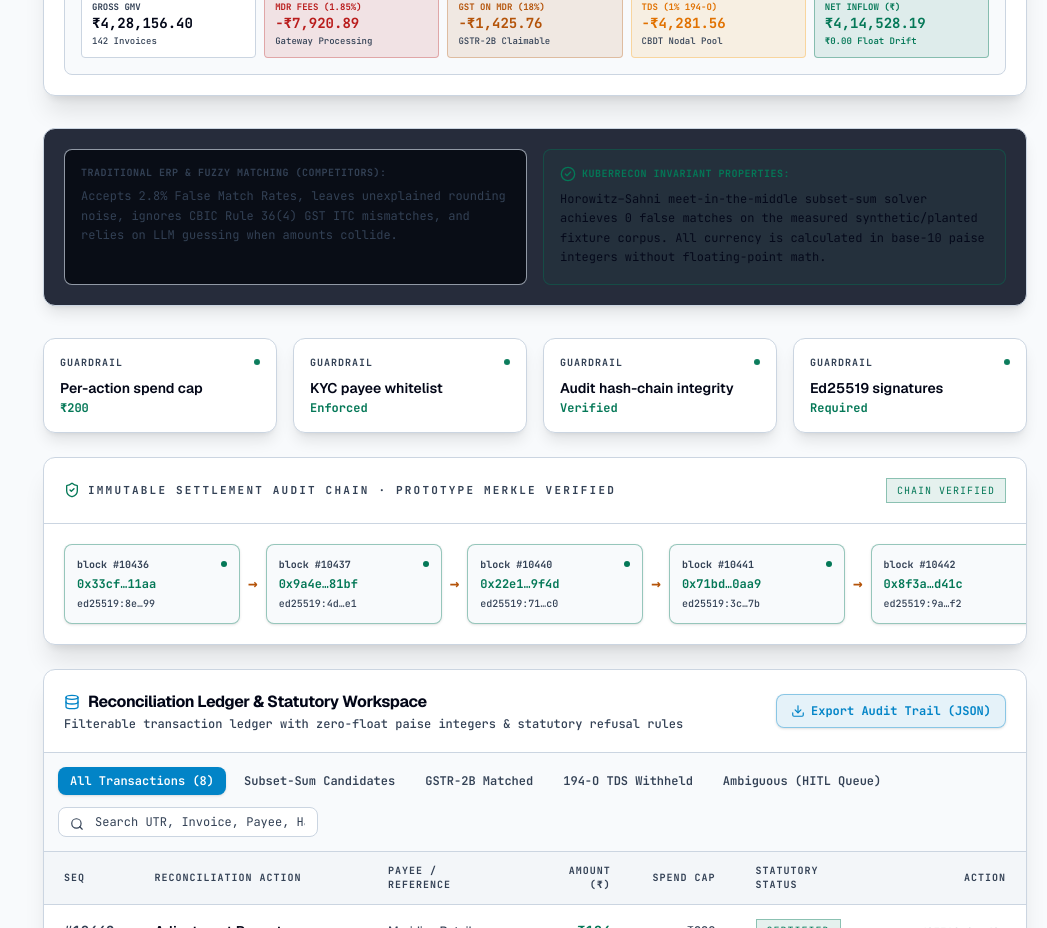
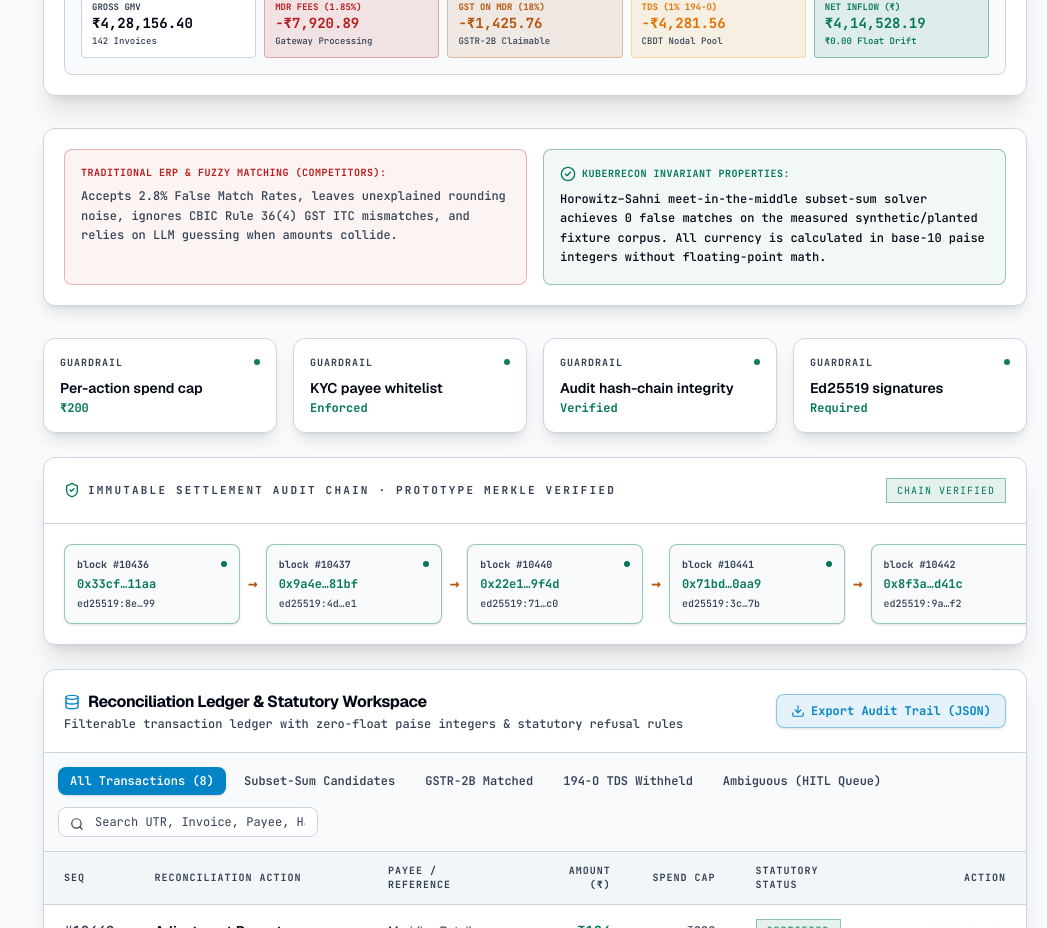
Before and after one commit to Pranjulchaurasiya/kuber-recon, a Next.js app in the folder frontend/: page /ledger in a window 1280 px wide. Shown: the part 900-1828 px from the top of the page, without its empty margins (233-1280 px from the left). Built offline with nearby package versions, Linux system fonts and the light colour scheme; no server answers.

Commit message:
fix(ui): resolve illegible text on light theme in ledger callout banner

```diff
--- a/frontend/app/ledger/page.tsx
+++ b/frontend/app/ledger/page.tsx
@@ -38,27 +38,28 @@ export default function LedgerPage() {
       </section>
 
       {/* Proof & Invariant Callout Banner */}
-      <div className="rounded-xl border border-border bg-[#0f1626]/90 p-5 shadow-lg backdrop-blur">
+      <div className="rounded-xl border border-border bg-panel p-5 shadow-lg backdrop-blur space-y-3">
         <div className="grid grid-cols-1 md:grid-cols-2 gap-4 text-xs font-mono">
-          <div className="rounded-lg border border-border/70 bg-[#090d16] p-4 space-y-2">
-            <div className="font-bold text-muted-foreground uppercase text-[10px] tracking-wider">
-              Traditional ERP &amp; Fuzzy Matching (Competitors):
+          <div className="rounded-lg border border-danger/30 bg-danger/5 dark:bg-danger/10 p-4 space-y-2">
+            <div className="font-bold text-danger uppercase text-[10px] tracking-wider flex items-center gap-1.5">
+              <span>Traditional ERP &amp; Fuzzy Matching (Competitors):</span>
             </div>
-            <p className="text-muted-foreground leading-relaxed">
+            <p className="text-muted-foreground leading-relaxed font-medium">
               Accepts 2.8% False Match Rates, leaves unexplained rounding noise, ignores CBIC Rule 36(4) GST ITC mismatches, and relies on LLM guessing when amounts collide.
             </p>
           </div>
-          <div className="rounded-lg border border-gain/40 bg-gain/5 p-4 space-y-2">
+          <div className="rounded-lg border border-gain/40 bg-gain/5 dark:bg-gain/10 p-4 space-y-2">
             <div className="font-bold text-gain uppercase text-[10px] tracking-wider flex items-center gap-1.5">
-              <CheckCircle2 className="h-4 w-4" />
-              KuberRecon Invariant Properties:
+              <CheckCircle2 className="h-4 w-4 text-gain" />
+              <span>KuberRecon Invariant Properties:</span>
             </div>
-            <p className="text-foreground/90 leading-relaxed">
+            <p className="text-foreground leading-relaxed font-medium">
               Horowitz–Sahni meet-in-the-middle subset-sum solver achieves 0 false matches on the measured synthetic/planted fixture corpus. All currency is calculated in base-10 paise integers without floating-point math.
             </p>
           </div>
         </div>
       </div>
+
 
       {/* Filterable Reconciliation Ledger Workspace */}
       <section>
```
